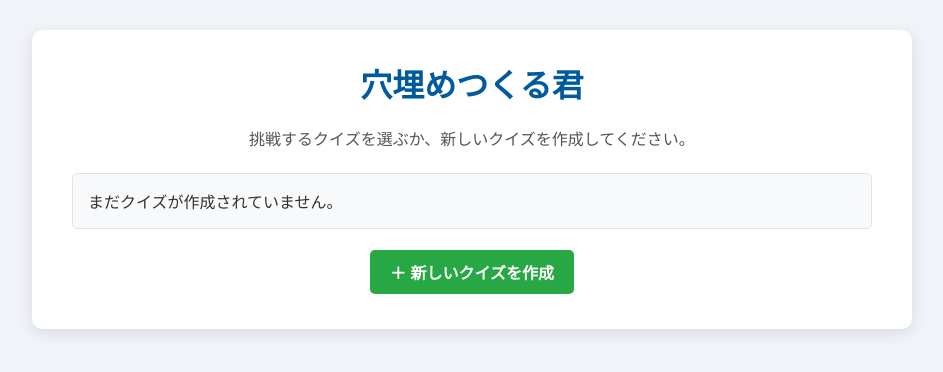
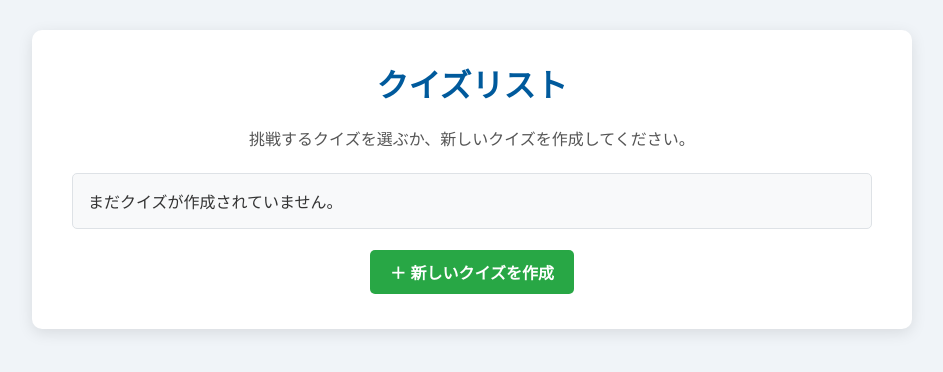
Before and after one commit to yuzurihae/yakureeankee, a plain HTML site: page index.html in a window 1280 px wide. Shown: the whole page, without its empty margins (168-1111 px from the left). Drawn offline with Linux system fonts and the light colour scheme.

Commit message:
index.html を更新

```diff
--- a/index.html
+++ b/index.html
@@ -104,7 +104,7 @@
 <body>
 
 <div id="list-screen" class="container">
-    <h1>穴埋めつくる君</h1>
+    <h1>クイズリスト</h1>
     <p>挑戦するクイズを選ぶか、新しいクイズを作成してください。</p>
     <ul id="set-list"></ul>
     <button id="new-set-btn" class="btn-success">＋ 新しいクイズを作成</button>
```
